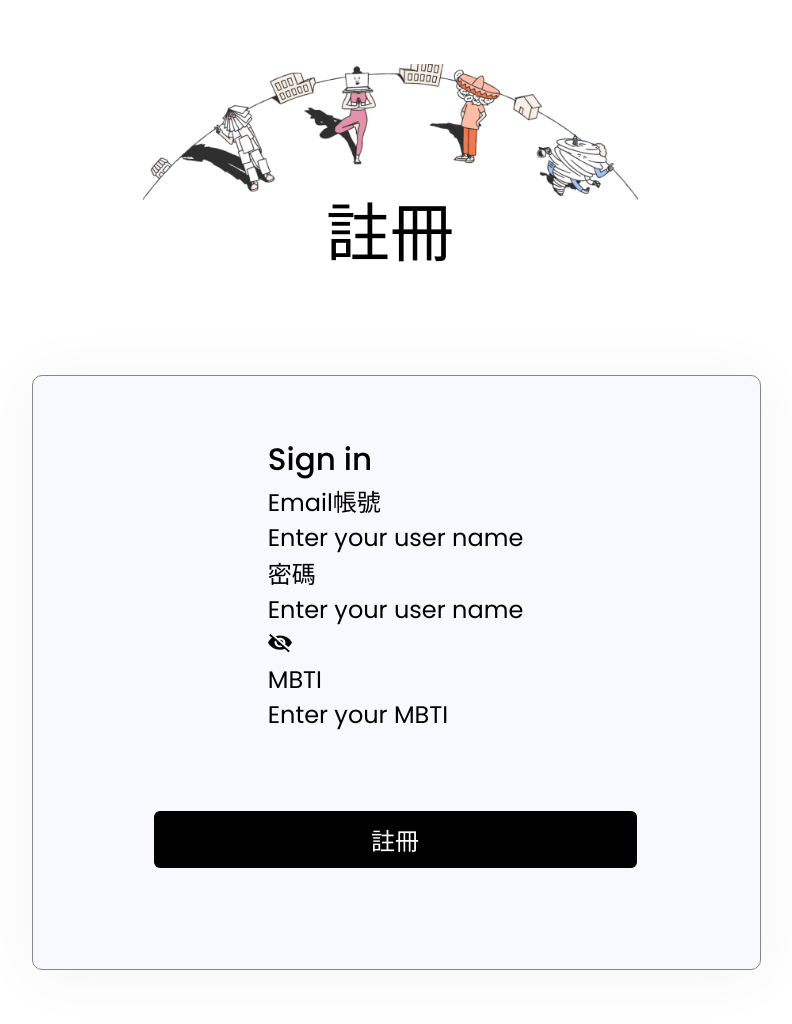
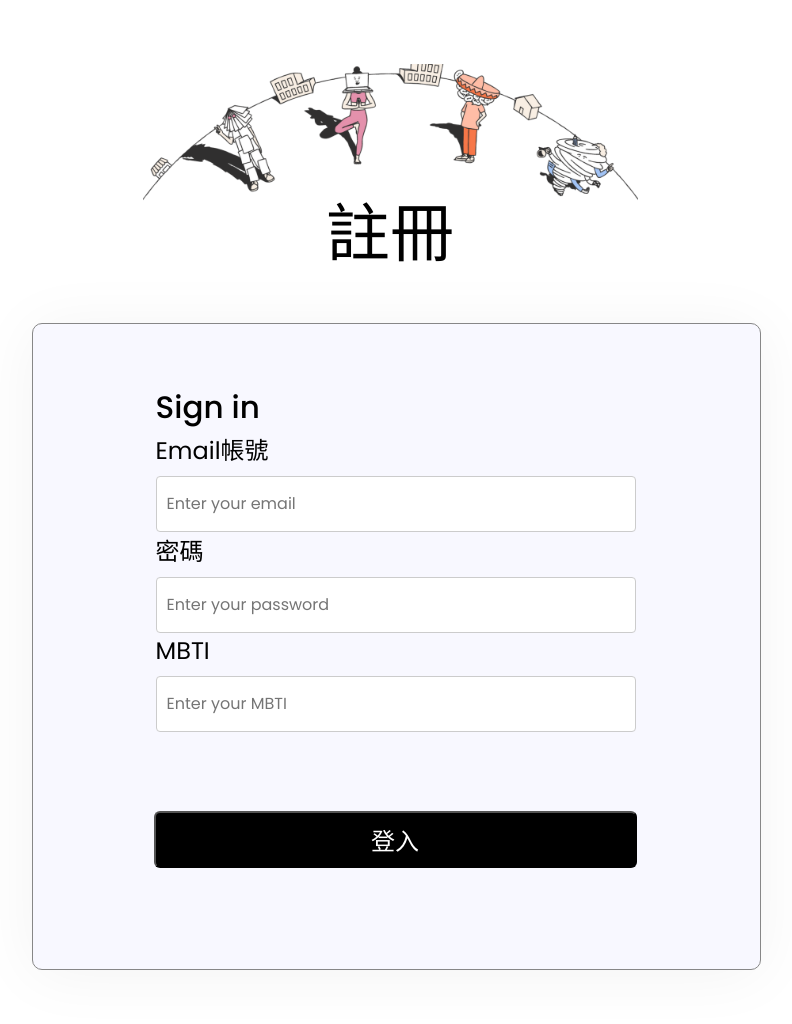
Before and after one commit to 74Julian74/MBTI_Chat, a Flask app: page /register in a window 1280 px wide. Shown: the whole page, without its empty margins (323-1115 px from the left). Run offline with Flask 3, Linux system fonts and the light colour scheme.

Commit message:
Add files via upload

```diff
--- a/templates/register.html
+++ b/templates/register.html
@@ -1,8 +1,9 @@
 <!DOCTYPE html>
-<html>
+<html lang="zh">
 <head>
     <meta charset="utf-8" />
     <meta name="viewport" content="initial-scale=1, width=device-width" />
+    <meta name="description" content="註冊頁面，請填寫您的電子郵件、密碼和 MBTI 診斷結果。">
 
     <link rel="stylesheet" href="{{ url_for('static', filename='css/global.css') }}" />
     <link rel="stylesheet" href="{{ url_for('static', filename='css/register.css') }}" />
@@ -15,72 +16,66 @@
     <div class="register">
         <div class="container">
             <h1 class="h11">註冊</h1>
-        <img
-          class="e355dc75c2e90373cb295-hero20v-icon2"
-          loading="lazy"
-          alt=""
-          src="{{ url_for('static', filename='image/627e355dc75c2e90373cb295-hero20visualp1600png@2x.png') }}"
-        />
+            <img class="e355dc75c2e90373cb295-hero20v-icon2" loading="lazy" alt="" src="{{ url_for('static', filename='image/627e355dc75c2e90373cb295-hero20visualp1600png@2x.png') }}" />
         </div>
+        <form method="POST" action="{{ url_for('register') }}">
             <div class="rectangle-parent">
                 <div class="frame-item"></div>
                 <div class="login-form-container">
                     <div class="sign-in">Sign in</div>
-          <div class="user-name-input-container">
-            <div class="group-div">
-              <div class="div8">Email帳號</div>
-              <div class="password-input-background-parent">
-                <div class="password-input-background"></div>
-                <div class="enter-your-user1">Enter your user name</div>
+                    <div class="input-container">
+                        <label for="email" class="label">Email帳號</label>
+                        <input
+                            id="email"
+                            class="input-field"
+                            placeholder="Enter your email"
+                            type="email"
+                            onfocus="this.placeholder = ''"
+                            onblur="this.placeholder = 'Enter your email'"
+                        />
                     </div>
+                    <div class="input-container">
+                        <label for="password" class="label">密碼</label>
+                        <input
+                            id="password"
+                            class="input-field"
+                            placeholder="Enter your password"
+                            type="password"
+                            onfocus="this.placeholder = ''"
+                            onblur="this.placeholder = 'Enter your password'"
+                        />
                     </div>
-          </div>
-          <div class="user-name-input-container1">
-            <div class="instance-parent">
-              <div class="parent1">
-                <div class="div9">密碼</div>
-                <div class="instance-wrapper">
-                  <div class="user-name-input-background-parent">
-                    <div class="user-name-input-background"></div>
-                    <div class="enter-your-user2">Enter your user name</div>
-                  </div>
-                </div>
-              </div>
-              <img
-                class="group-icon"
-                loading="lazy"
-                alt=""
-                src="{{url_for('static', filename='image/group.svg')}}"
+                    <div class="input-container">
+                        <label for="mbti" class="label">MBTI</label>
+                        <input
+                            id="mbti"
+                            class="input-field"
+                            placeholder="Enter your MBTI"
+                            type="text"
+                            onfocus="this.placeholder = ''"
+                            onblur="this.placeholder = 'Enter your MBTI'"
                         />
                     </div>
                 </div>
-          <div class="user-name-input-container2">
-            <div class="instance-group">
-              <div class="password-group">
-                <div class="password1">MBTI</div>
-                <div class="instance-container">
-                  <div class="rectangle-group">
-                    <div class="instance-child"></div>
-                    <div class="enter-your-password1">Enter your MBTI</div>
+                <div class="register-background-parent">
+                    <button type="button" class="register-background" id="registerBackground"></button>
+                    <div class="div10" id="Register-text">登入</div>
                 </div>
             </div>
+        </form>
     </div>
-              <div class="invisible-1"></div>
-            </div>
-          </div>
-        </div>
-        <div class="register-background-parent">
-          <div class="register-background" id="registerBackground"></div>
-          <div class="div10">註冊</div>
-        </div>
-      </div>
-    </div>
-
     <script>
       var registerBackground = document.getElementById("registerBackground");
       if (registerBackground) {
-        registerBackground.addEventListener("click", function (e) {
+        registerBackground.addEventListener("click", function () {
           window.location.href = "{{ url_for('login_page') }}";
+        });
+      }
+
+      var RegisterText = document.getElementById("Register-text");
+      if (RegisterText) {
+         RegisterText.addEventListener("click", function () {
+          window.location.href = "{{ url_for('main_page') }}";
          });
       }
       </script>
```
Also changed, not shown: templates/login-page.html (+11 -7 lines). Lines whose indentation alone changed are shown as unchanged.
